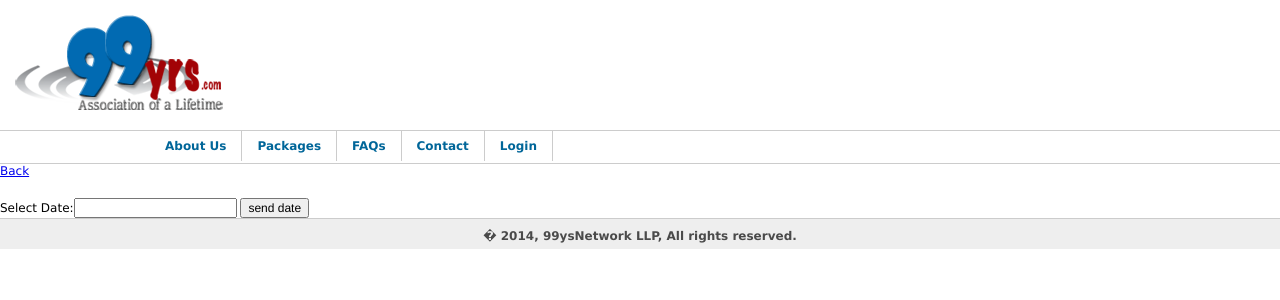
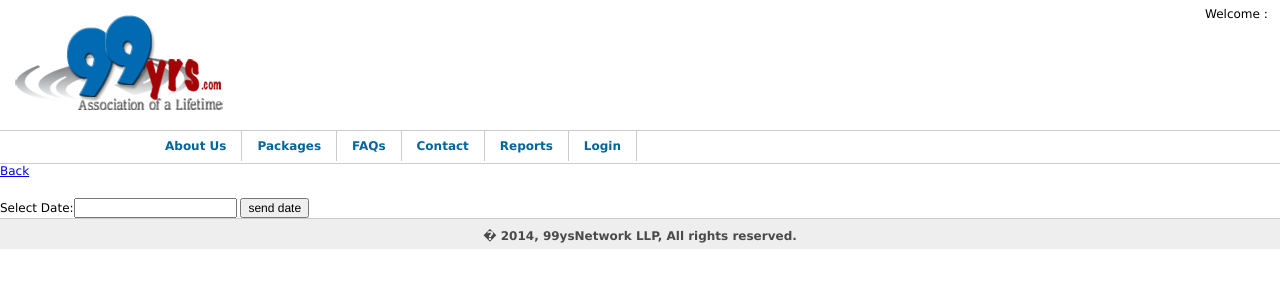
Before and after one commit to vijay99yrs/99yrs, a CodeIgniter app: page /ci/index.php/admin/task_status in a window 1280 px wide. Shown: the top 300 px of the page. Run offline with CodeIgniter, Linux system fonts and the light colour scheme; some libraries are stand-ins or nearby versions.

Commit message:
Change in header added  logged in username .

```diff
--- a/application/views/header.php
+++ b/application/views/header.php
@@ -20,6 +20,20 @@ $( "#datepicker" ).datepicker();
 					                <div class="logo_box">
 					                	<img src="<?php echo base_url();?>images/logo.png" width="208" height="95" />
 					                </div>
+					                <div class="toparea">
+															<div class="guestlogin">
+
+																<?php
+																$logged_in_user=$this->session->userdata('full_name');
+																echo "<a>". $logged_in_user. "</a>";
+															?>
+
+																</div>
+															<div class="welcomebox"><a>Welcome :</a></div>
+
+
+
+</div>
 			 </div>
 	</div>
 
@@ -31,6 +45,12 @@ $( "#datepicker" ).datepicker();
 					      <li><a href="#">Packages</a></li>
 					      <li><a href="#">FAQs</a></li>
 					      <li><a href="#">Contact</a></li>
+					      <?php
+					      if($this->session->userdata('parent_id')== 0)
+					      {
+					      	echo "<li><a href=" .site_url('admin/report'). ">Reports</a></li>";
+					      }
+					       ?>
 					       <?php if($this->session->userdata('id'))
 					       {
 					       		if($this->session->userdata('parent_id')!= 0){ ?>
```
